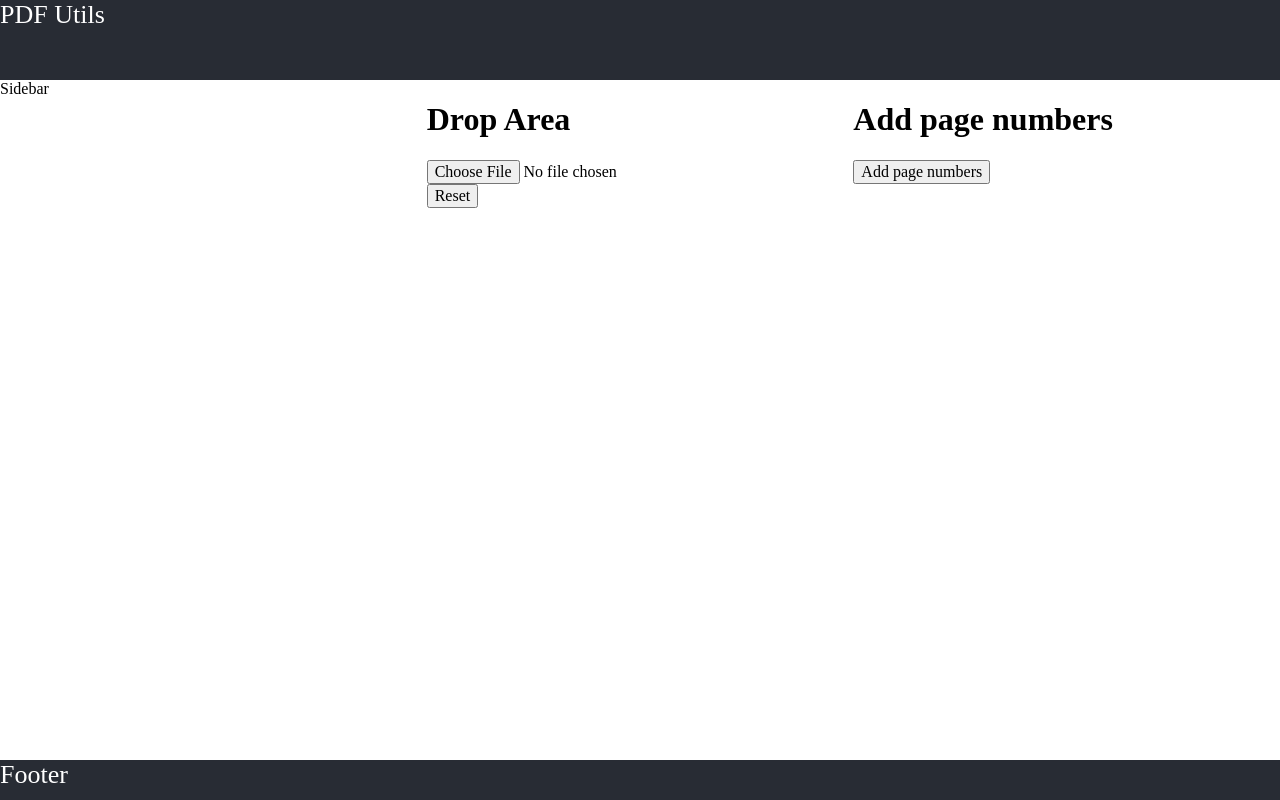
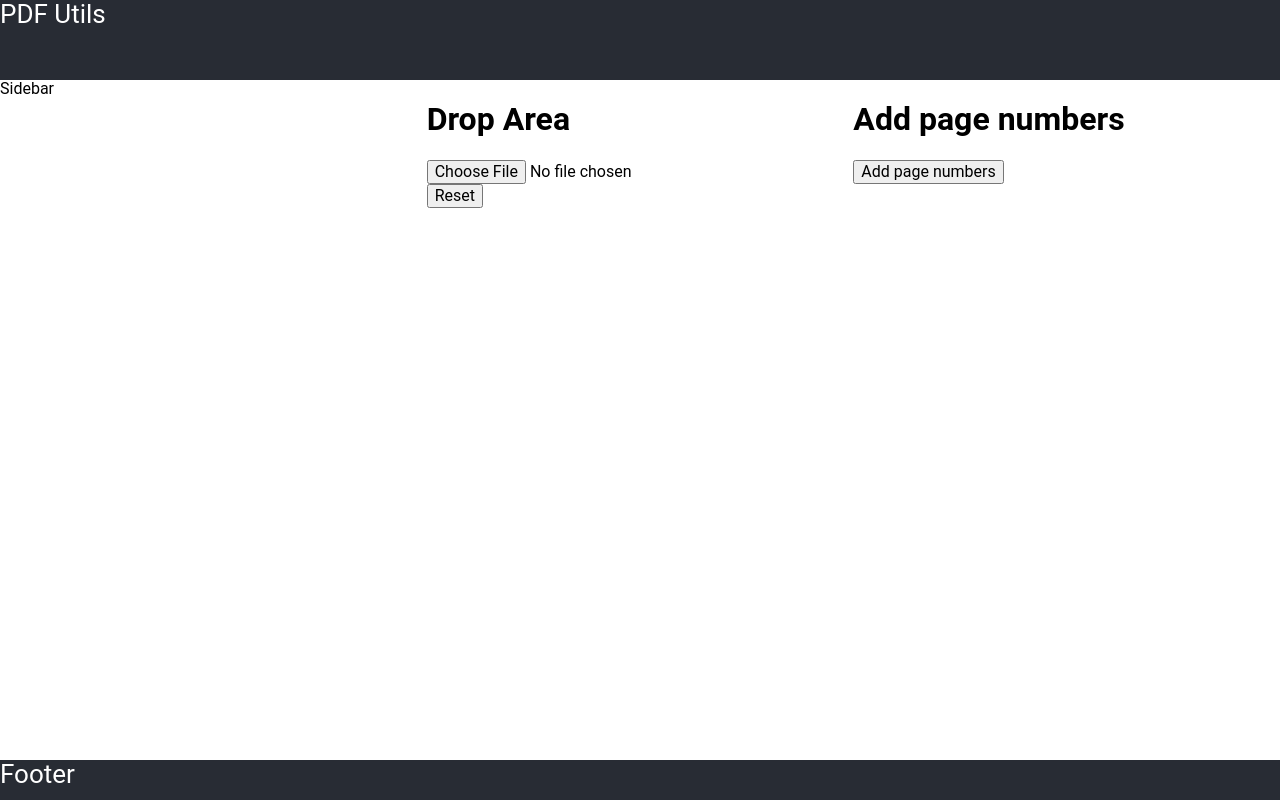
Before and after one commit to c1b3rt00lk1t/pdf-poc, a React (Vite) app: page / in a window 1280 px wide. Built offline with nearby package versions, Linux system fonts and the light colour scheme.

Commit message:
Set roboto as default

```diff
--- a/src/index.css
+++ b/src/index.css
@@ -1,4 +1,9 @@
 /*! normalize.css v8.0.1 | MIT License | github.com/necolas/normalize.css */
+
+/*GLobals added*/
+* {
+  font-family: "Roboto", sans-serif;
+}
 
 /* Document
    ========================================================================== */
```
